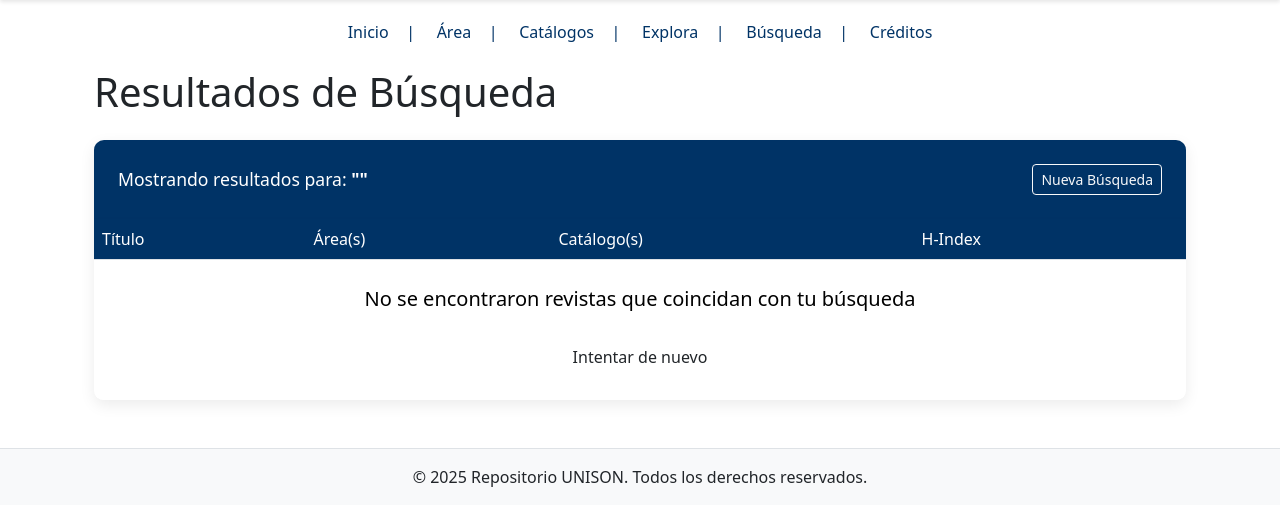
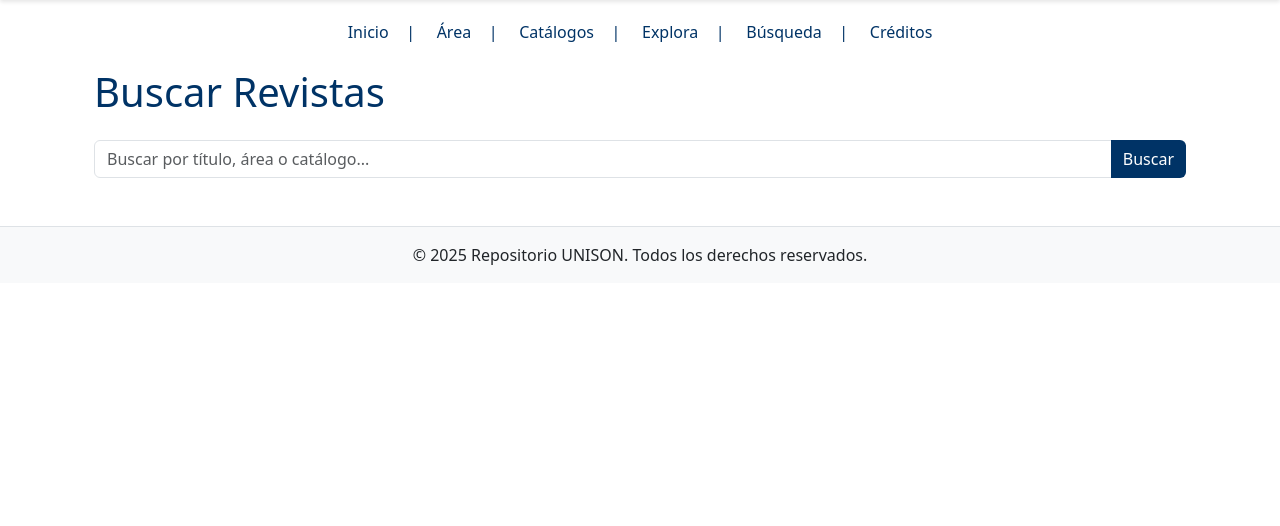
Before and after one commit to adrianasanchezvalenzuela/proyectoDS4, a Flask app: page /busqueda in a window 1280 px wide. Shown: the part 110-636 px from the top of the page. Run offline with Flask 3, Linux system fonts and the light colour scheme; some libraries are stand-ins or nearby versions.

Commit message:
Búsqueda funciona.

```diff
--- a/app/app.py
+++ b/app/app.py
@@ -160,13 +160,14 @@ def creditos():
 
 @app.route('/busqueda')
 def busqueda():
-    """Realiza búsqueda de revistas"""
     query = request.args.get('q', '')
-    resultados = sistema.buscar_revistas(query) if query else []  # Método de búsqueda de la clase Revistas
-    return render_template('busqueda.html',
-                         query=query,
-                         revistas=resultados,
-                         logged_in='username' in session)
+    if query:
+        revistas = sistema.buscar_revistas(query)
+    else:
+        revistas = []
+
+    return render_template('busqueda.html', query=query, revistas=revistas)
+
 
 @app.route('/favoritos')
 def favoritos():
--- a/app/funciones.py
+++ b/app/funciones.py
@@ -321,6 +321,26 @@ class SistemaRevistas:
                 revistas_por_letra[letra_inicial].append(revista)
         return dict(revistas_por_letra)
 
+    def buscar_revistas(self, texto):
+        texto = texto.lower()
+        resultados = []
+
+        for revista in self.revistas:
+            # Protección ante atributos faltantes
+            titulo = getattr(revista, 'titulo', '').lower()
+            h_index = str(getattr(revista, 'h_index', ''))
+            catalogo = getattr(revista, 'catalogo', '').lower()
+            areas = [a.lower() for a in getattr(revista, 'areas', [])]
+
+            if (
+                texto in titulo
+                or texto in catalogo
+                or any(texto in area for area in areas)
+            ):
+                resultados.append(revista)
+
+        return resultados
+
 
 
 
--- a/app/templates/busqueda.html
+++ b/app/templates/busqueda.html
@@ -1,19 +1,24 @@
 {% extends "base.html" %}
 
-{% block title %}Resultados de Búsqueda{% endblock %}
+{% block title %}Buscar Revistas{% endblock %}
 
 {% block body %}
 <div class="container mt-4">
-    <h1 class="mb-4 text-unison">Resultados de Búsqueda</h1>
+    <h1 class="mb-4 text-unison">Buscar Revistas</h1>
 
-    <div class="search-results-container mb-5">
+    <!-- Formulario de Búsqueda -->
+    <form method="get" action="{{ url_for('busqueda') }}" class="mb-4">
+        <div class="input-group">
+            <input type="text" name="q" class="form-control" placeholder="Buscar por título, área o catálogo..." value="{{ query }}">
+            <button class="btn btn-unison" type="submit">Buscar</button>
+        </div>
+    </form>
+
+    {% if query %}
     <div class="search-header bg-unison text-white p-4 rounded-top">
         <div class="row align-items-center">
             <div class="col-md-8">
-                    <h5 class="mb-0">Mostrando resultados para: <strong>"{{ query }}"</strong></h5>
-                </div>
-                <div class="col-md-4 text-md-end mt-3 mt-md-0">
-                    <a href="/buscar" class="btn btn-outline-light btn-sm">Nueva Búsqueda</a>
+                <h5 class="mb-0">Resultados para: <strong>"{{ query }}"</strong></h5>
             </div>
         </div>
     </div>
@@ -21,33 +26,65 @@
     <div class="card border-0 shadow-sm rounded-top-0">
         <div class="card-body p-0">
             <div class="table-responsive">
-                    <table class="table table-unison mb-0">
-                        <thead>
+                <table id="busquedaTable" class="table table-hover align-middle mb-0" style="width:100%">
+                    <thead class="bg-unison text-white">
                         <tr>
-                                <th>Título</th>
-                                <th>Área(s)</th>
-                                <th>Catálogo(s)</th>
-                                <th>H-Index</th>
+                            <th class="ps-4" style="width: 45%;">
+                                <i class="bi bi-book me-2"></i>Título
+                            </th>
+                            <th class="text-center" style="width: 20%;">
+                                <i class="bi bi-folder2-open me-2"></i>Catálogo
+                            </th>
+                            <th class="text-center" style="width: 25%;">
+                                <i class="bi bi-diagram-3 me-2"></i>Secciones
+                            </th>
+                            <th class="text-center" style="width: 10%;">
+                                <i class="bi bi-bar-chart-line me-2"></i>H-Index
+                            </th>
                         </tr>
                     </thead>
                     <tbody>
                         {% if revistas %}
                             {% for revista in revistas %}
-                                <tr>
-                                    <td>
-                                        <a href="/revista/{{ revista.id }}" class="text-unison fw-bold">{{ revista.titulo }}</a>
+                            <tr class="hover-highlight">
+                                <!-- Título -->
+                                <td class="ps-4">
+                                    <div class="d-flex align-items-center">
+                                        <div class="me-3">
+                                            <h5 class="mb-1">
+                                                <a href="{{ url_for('revista', id_revista=revista.id_revista) }}" class="text-unison-emphasis text-decoration-none">
+                                                    {{ revista.titulo }}
+                                                </a>
+                                            </h5>
+                                            <small class="text-muted">{{ revista.editor or "Editor no disponible" }}</small>
+                                        </div>
+                                    </div>
                                 </td>
-                                    <td>
-                                        {% for area in revista.areas %}
-                                        <a href="/area/{{ area|lower|replace(' ', '-') }}" class="badge bg-area me-1">{{ area }}</a>
+
+                                <!-- Catálogo -->
+                                <td class="text-center">
+                                    <div class="d-flex flex-wrap justify-content-center gap-1">
+                                        {% for cat in revista.catalogo.split(', ') %}
+                                            <a href="{{ url_for('catalogo_detalle', catalogo=cat|lower) }}" class="badge bg-unison-subtle text-unison-emphasis py-1 px-2">
+                                                {{ cat }}
+                                            </a>
                                         {% endfor %}
+                                    </div>
                                 </td>
-                                    <td>
-                                        {% for catalogo in revista.catalogos %}
-                                        <a href="/catalogo/{{ catalogo|lower }}" class="badge bg-catalog me-1">{{ catalogo }}</a>
+
+                                <!-- Secciones -->
+                                <td class="text-center">
+                                    <div class="d-flex flex-wrap justify-content-center gap-1">
+                                        {% for area in revista.seccion.split(', ') %}
+                                            <a href="{{ url_for('area_detalles', area=area|lower|replace(' ', '-') ) }}" class="badge bg-unison-subtle text-unison-emphasis py-1 px-2">
+                                                {{ area }}
+                                            </a>
                                         {% endfor %}
+                                    </div>
                                 </td>
-                                    <td>
+
+                                <!-- H-Index -->
+                                <td class="text-center">
                                     <span class="badge bg-hindex">{{ revista.h_index }}</span>
                                 </td>
                             </tr>
@@ -55,9 +92,11 @@
                         {% else %}
                             <tr>
                                 <td colspan="4" class="text-center py-4">
-                                        <i class="bi bi-search fs-1 text-muted mb-3"></i>
-                                        <p class="fs-5">No se encontraron revistas que coincidan con tu búsqueda</p>
-                                        <a href="/buscar" class="btn btn-unison mt-2">Intentar de nuevo</a>
+                                    <div class="empty-state">
+                                        <i class="bi bi-search fs-1 text-muted"></i>
+                                        <h5 class="mt-3">No se encontraron resultados</h5>
+                                        <p class="text-muted">Intenta con otro término</p>
+                                    </div>
                                 </td>
                             </tr>
                         {% endif %}
@@ -66,6 +105,109 @@
             </div>
         </div>
     </div>
+    {% endif %}
 </div>
-</div>
+
+<!-- Scripts y estilos de DataTables -->
+<script src="https://code.jquery.com/jquery-3.7.0.js"></script>
+<link rel="stylesheet" href="https://cdn.datatables.net/1.13.7/css/jquery.dataTables.min.css" />
+<script src="https://cdn.datatables.net/1.13.7/js/jquery.dataTables.min.js"></script>
+<script>
+    $.fn.dataTable.ext.errMode = 'none';
+    $(document).ready(function() {
+        $('#busquedaTable').DataTable({
+            order: [],
+            ordering: false,
+            language: {
+                url: '//cdn.datatables.net/plug-ins/1.13.7/i18n/es-ES.json'
+            },
+            pageLength: 10,
+            responsive: true,
+            dom: 'rt<"bottom"lp><"clear">' // Se quitó la barra de búsqueda (f)
+        });
+    });
+</script>
+
+<style>
+    :root {
+        --azul-unison: #003366;
+    }
+
+    .hover-highlight:hover {
+        background-color: rgba(0, 51, 102, 0.05);
+        transition: background-color 0.2s ease;
+    }
+
+    .empty-state {
+        padding: 2rem;
+        text-align: center;
+        opacity: 0.7;
+    }
+
+    .bg-unison {
+        background-color: var(--azul-unison);
+    }
+
+    .bg-unison-subtle {
+        background-color: rgba(0, 51, 102, 0.15);
+    }
+
+    .text-unison {
+        color: var(--azul-unison);
+    }
+
+    .text-unison-emphasis {
+        color: var(--azul-unison);
+        font-weight: 600;
+    }
+
+    .btn-unison {
+        background-color: var(--azul-unison);
+        color: white;
+        border: none;
+    }
+
+    .btn-unison:hover {
+        background-color: #00264d;
+        color: white;
+    }
+
+    .btn-outline-unison {
+        color: var(--azul-unison);
+        border-color: var(--azul-unison);
+    }
+
+    .btn-outline-unison:hover {
+        background-color: var(--azul-unison);
+        color: white;
+    }
+
+    .badge {
+        min-width: 50px;
+        border-radius: 12px;
+    }
+
+    .bg-hindex {
+        background-color: #ffd200;
+        color: white;
+    }
+
+    .dataTables_wrapper .dataTables_filter input {
+        border: 1px solid var(--azul-unison);
+        border-radius: 0.375rem;
+        padding: 0.375rem 0.75rem;
+    }
+
+    .dataTables_wrapper .dataTables_paginate .paginate_button {
+        color: var(--azul-unison) !important;
+        border: 1px solid transparent !important;
+        margin: 0 2px !important;
+    }
+
+    .dataTables_wrapper .dataTables_paginate .paginate_button.current {
+        background: var(--azul-unison) !important;
+        color: white !important;
+        border-color: var(--azul-unison) !important;
+    }
+</style>
 {% endblock %}
```
Lines whose indentation alone changed are shown as unchanged.
